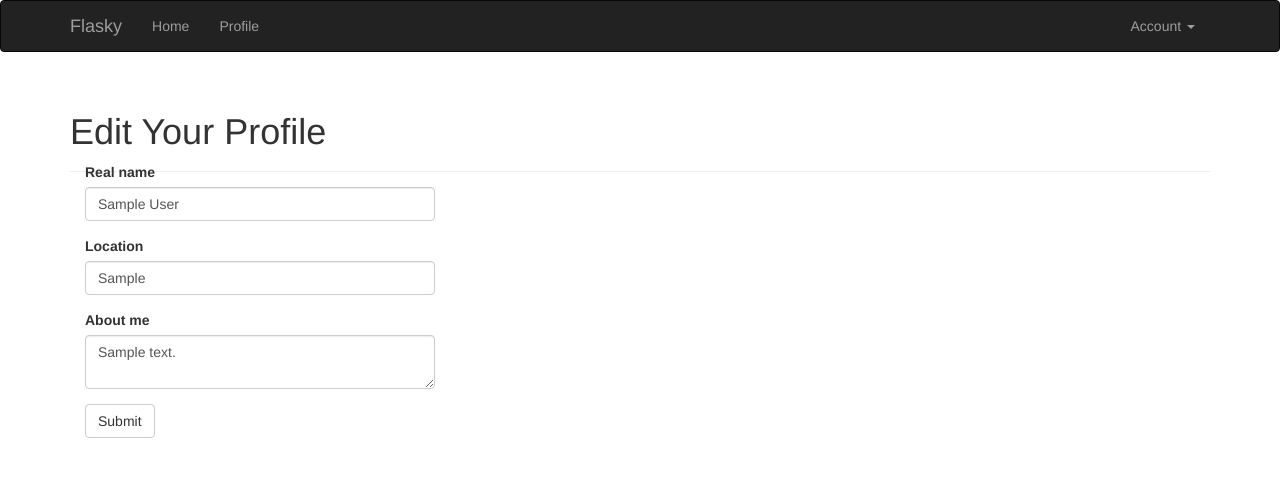
After one commit to laggardkernel/tutorial-py-flasky, a Flask app: page /edit-profile in a window 1280 px wide. The commit adds this page. Shown: the top 477 px of the page. Run offline with Flask 2, Linux system fonts and the light colour scheme; a user stored in the database is signed in; tables that the repository leaves empty hold one stand-in row (values such as "Sample post"); some libraries are stand-ins or nearby versions.

Commit message:
user profile editor of user level (10b1)

```diff
--- a/app/main/forms.py
+++ b/app/main/forms.py
@@ -1,11 +1,19 @@
 # -*- coding: utf-8 -*-
 
 from flask_wtf import FlaskForm
-from wtforms import StringField, SubmitField
-from wtforms.validators import DataRequired
+from wtforms import StringField, SubmitField, TextAreaField
+from wtforms.validators import DataRequired, Length
 
 
 # Form class for username input
 class NameForm(FlaskForm):
     name = StringField('What is your name?', validators=[DataRequired()])
     submit = SubmitField('Submit')
+
+
+class EditProfileForm(FlaskForm):
+    """update current_user's profile: name, location and about_me"""
+    name = StringField('Real name', validators=[Length(0, 64)])
+    location = StringField('Location', validators=[Length(0, 64)])
+    about_me = TextAreaField('About me')
+    submit = SubmitField('Submit')
--- a/app/main/views.py
+++ b/app/main/views.py
@@ -1,9 +1,12 @@
 # -*- coding: utf-8 -*-
 
-from flask import render_template
+from flask import render_template, flash, redirect, url_for
+from flask_login import login_required, current_user
 
 from . import main  # the bluepring
+from .. import db
 from ..models import User
+from .forms import EditProfileForm
 
 
 @main.route('/')
@@ -16,3 +19,21 @@ def user(username):
     """user profile page"""
     user = User.query.filter_by(username=username).first_or_404()
     return render_template('user.html', user=user)
+
+
+@main.route('/edit-profile', methods=['GET', 'POST'])
+@login_required
+def edit_profile():
+    form = EditProfileForm()
+    if form.validate_on_submit():
+        current_user.name = form.name.data
+        current_user.location = form.location.data
+        current_user.about_me = form.about_me.data
+        db.session.add(current_user)
+        flash('Your profile has been updated.')
+        return redirect(url_for('main.user', username=current_user.username))
+    # load existing|old profile
+    form.name.data = current_user.name
+    form.location.data = current_user.location
+    form.about_me.data = current_user.about_me
+    return render_template('edit_profile.html', form=form)
--- /dev/null
+++ b/app/templates/edit_profile.html
@@ -0,0 +1,13 @@
+{% extends 'base.html' %}
+{% import 'bootstrap/wtf.html' as wtf %}
+
+{% block title %}Flasky - Edit Profile{% endblock %}
+
+{% block page_content %}
+  <div class="page-header">
+    <h1>Edit Your Profile</h1>
+    <div class="col-md-4">
+      {{ wtf.quick_form(form) }}
+    </div>
+  </div>
+{% endblock %}
```
Also changed, not shown: app/templates/user.html (+7 -0 lines).
